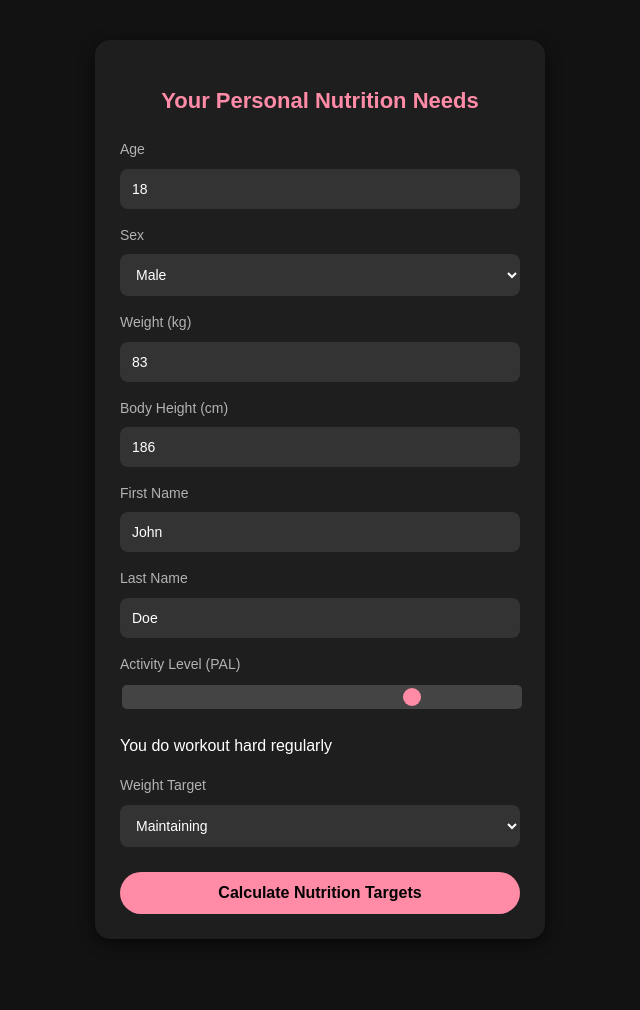
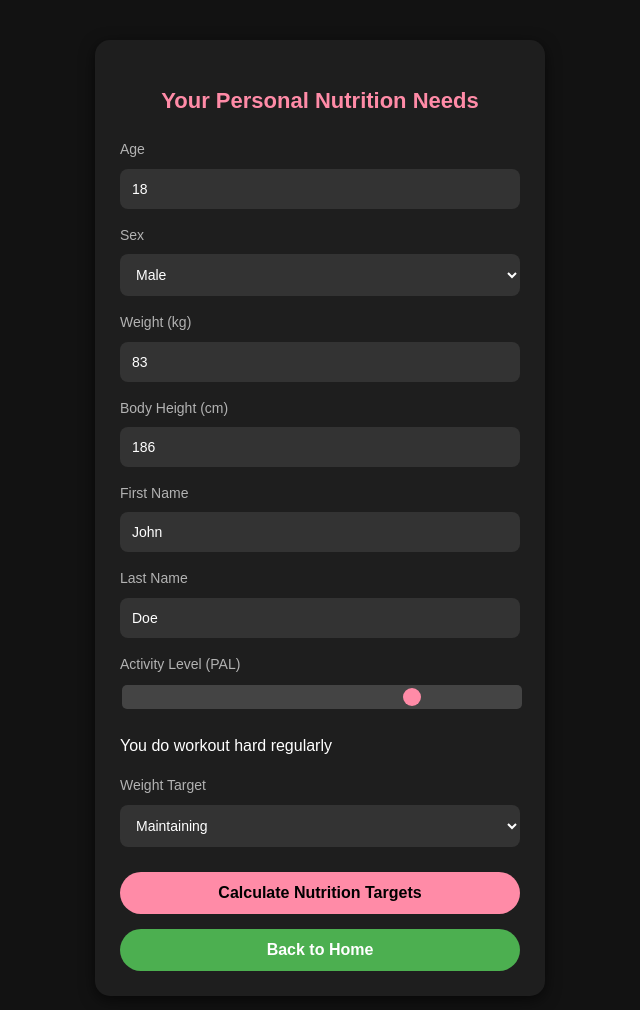
Before and after one commit to vladspy/macrobuddy-app, a plain HTML site: page public/nutritionPage.html in a window 1280 px wide. Shown: the whole page, without its empty margins (320-960 px from the left). Before the commit the page ends 979 px from the top, so only its background shows below. Drawn offline with Linux system fonts and the light colour scheme.

Commit message:
Add "Back to Home" button in nutrition page: implement styles and navigation functionality

```diff
--- a/public/css/nutritionPage.css
+++ b/public/css/nutritionPage.css
@@ -100,6 +100,28 @@ input:focus, select:focus {
   transform: scale(0.98); /* Slight click effect */
 }
 
+#backToIndex {
+  width: 100%;
+  padding: 12px;
+  margin-top: 15px;
+  background: #4CAF50;
+  color: white;
+  border: none;
+  border-radius: 25px;
+  cursor: pointer;
+  font-size: 16px;
+  font-weight: bold;
+  transition: background 0.3s ease;
+}
+
+#backToIndex:hover {
+  background: #45a049;
+}
+
+#backToIndex:active {
+  transform: scale(0.98);
+}
+
 /* Additional improvements for better spacing and aesthetics */
 .container > *:last-child {
   margin-bottom: 0; /* Removes extra margin for the last element */
--- a/public/nutritionPage.html
+++ b/public/nutritionPage.html
@@ -42,10 +42,18 @@
       <option value="lose">Losing</option>
     </select>
 
-    <button class="button" id="calculate-btn">
-      Calculate Nutrition Targets
-    </button>
+    <button class="button" id="calculate-btn">Calculate Nutrition Targets</button>
+
+    <!-- Back to Index Button -->
+    <button class="button" id="backToIndex">Back to Home</button>
   </div>
+
+  <script>
+    document.getElementById("backToIndex").addEventListener("click", function() {
+        window.location.href = "index.html";
+
+    });
+  </script>
 
   <script src="js/nutritionPage.js"></script>
 </body>
```
